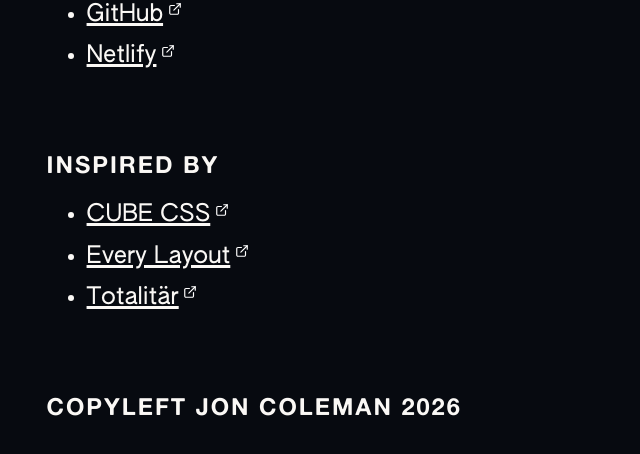
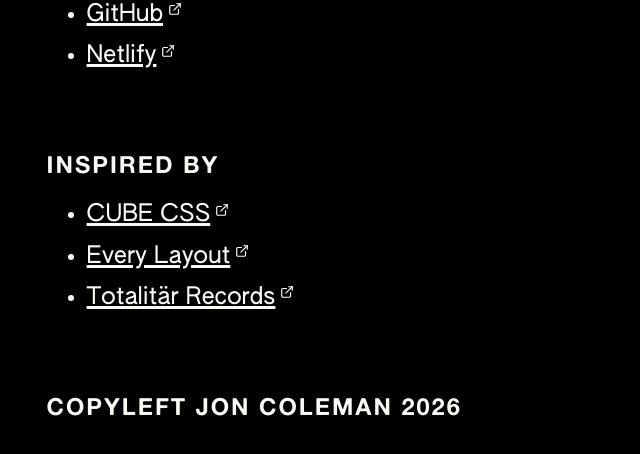
Before and after one commit to z336/11ty-jon-coleman, an Eleventy site: page src/pages/about.md in a window 1280 px wide. Shown: the part 734-1188 px from the top of the page, without its empty margins (0-640 px from the left). Built offline with nearby package versions, Linux system fonts and the light colour scheme; Eleventy itself is replaced by a stand-in of ours; files that its build step writes are made by us from their sources; what markdown-it-mark, markdown-it-toc-done-right would draw is missing.

Commit message:
small updates

```diff
--- a/src/assets/sass/_settings.scss
+++ b/src/assets/sass/_settings.scss
@@ -1,5 +1,6 @@
 :root {
-  --color-dark: #070a10;
+  // --color-dark: #070a10;
+  --color-dark: #000;
   --color-light: #faf8f5;
   --color-highlight: #ffe34c;
 
--- a/src/data/metadata.yaml
+++ b/src/data/metadata.yaml
@@ -23,5 +23,5 @@ credit:
         url: https://cube.fyi/
       - title: Every Layout
         url: https://every-layout.dev/
-      - title: Totalitär
+      - title: Totalitär Records
         url: https://youtu.be/fSPvLnHaFSI
```
